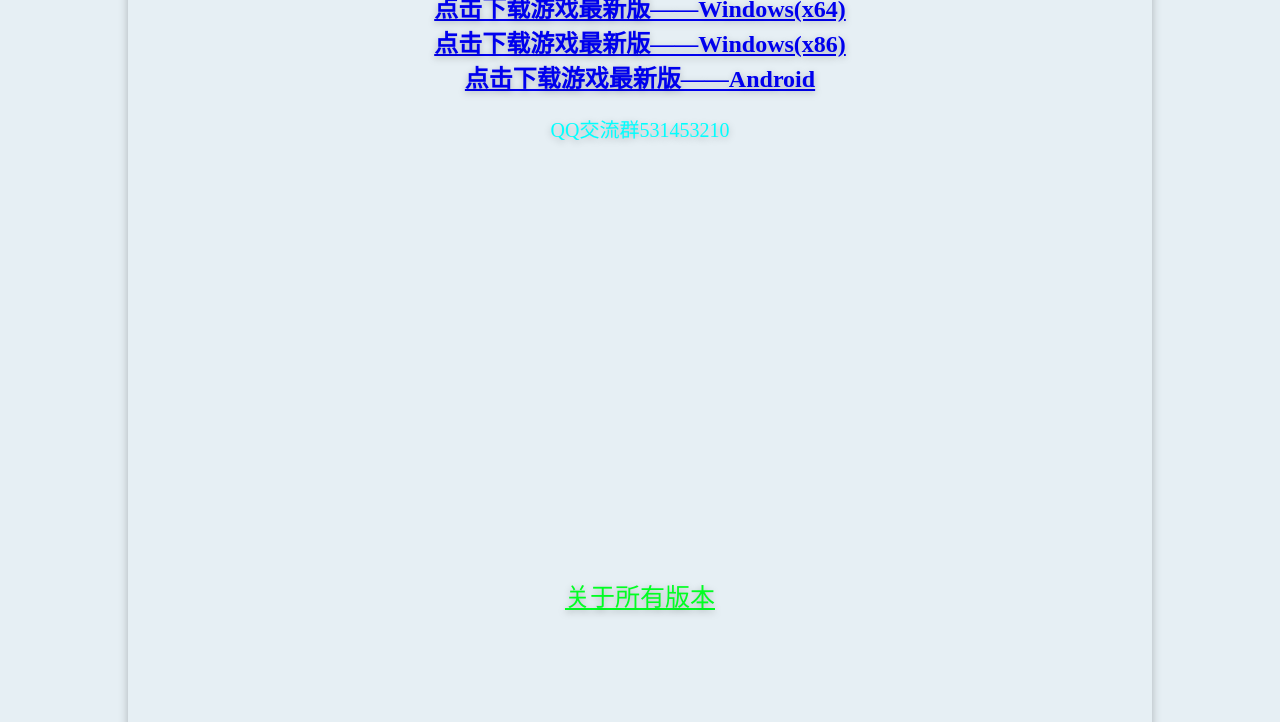
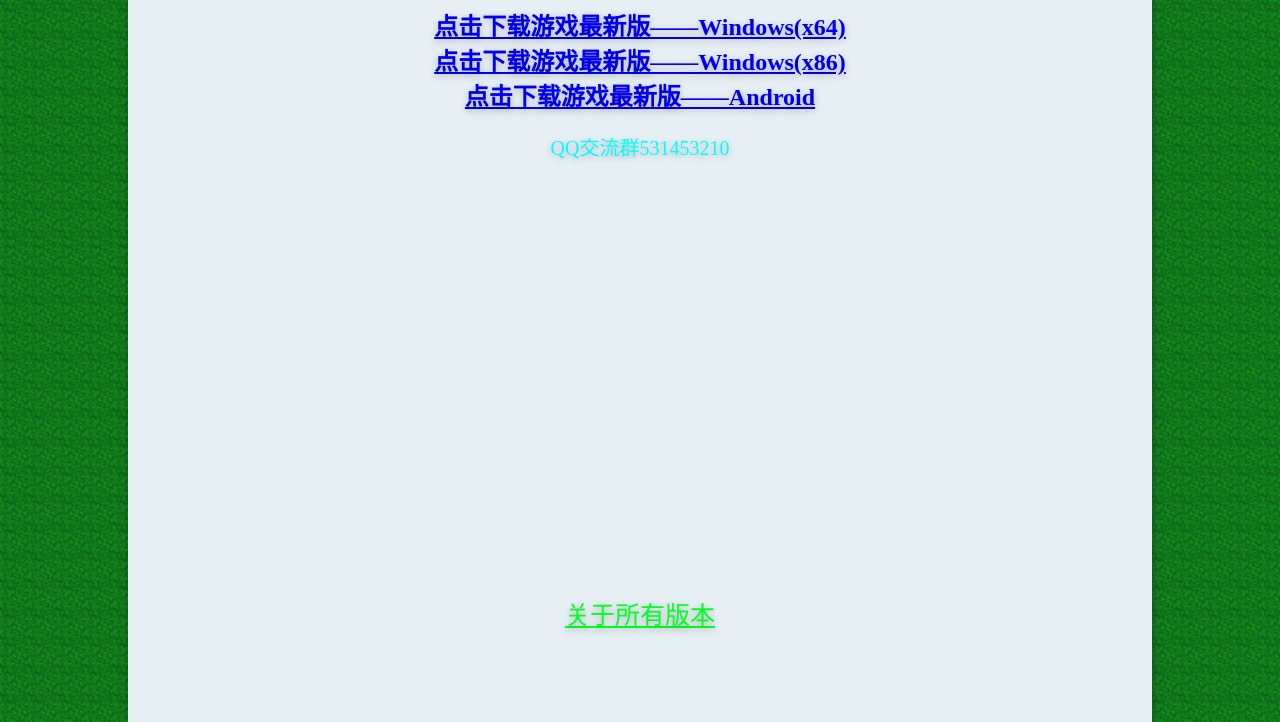
Before and after one commit to SavingPot/SavingPot.github.io, a plain HTML site: page index.html in a window 1280 px wide. Shown: the part 477-1199 px from the top of the page. Drawn offline with Linux system fonts and the light colour scheme.

Commit message:
Update index.html

```diff
--- a/index.html
+++ b/index.html
@@ -20,7 +20,7 @@
     <title>SavingPot 的个人网站</title>
 </head>
 
-<body>
+<body class="background", style="background-repeat: repeat-x;background-attachment: fixed;background-size: cover;" background="/MyFiles/Images/background.png">"
     <!--标题栏-->
     <div id="Webtop" style="height: 80px;">
         <img src="/MyFiles/Images/icon.png" width="80px" style="border-radius: 0 0 0 20px;">
```
